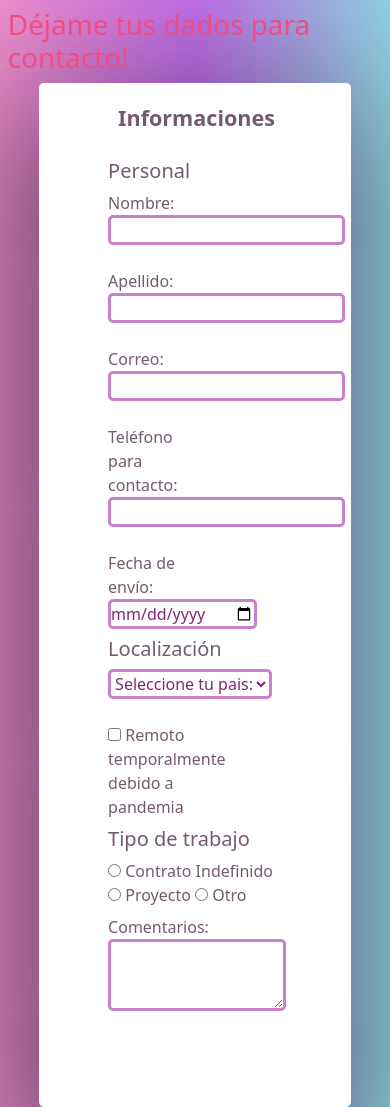
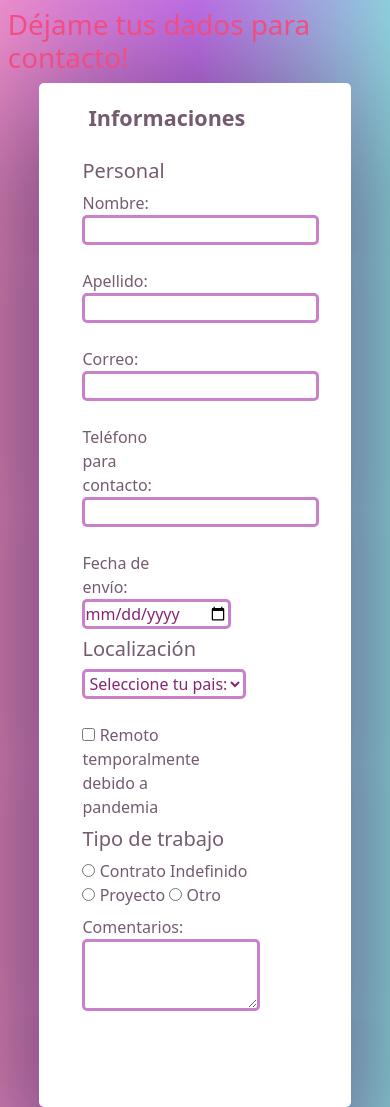
Before and after one commit to FabiSantos/coderhouse-github, a website: page src/contacto.html in a window 390 px wide. Shown: the top 1107 px of the page. Drawn offline with nearby package versions, Linux system fonts and the light colour scheme.

```diff
--- a/src/SCSS/estilo.scss
+++ b/src/SCSS/estilo.scss
@@ -265,9 +265,7 @@
 
   fieldset {
     border: none;
-  }
-  fieldset section {
-    margin-left: 1%;
+    margin-left: 10%;
   }
 
   .contenedor-contacto {
```
Also changed, not shown: src/index.html (+1 -0 lines), src/CSS/styles.css, src/IMG/avatar (1).ico (added).
